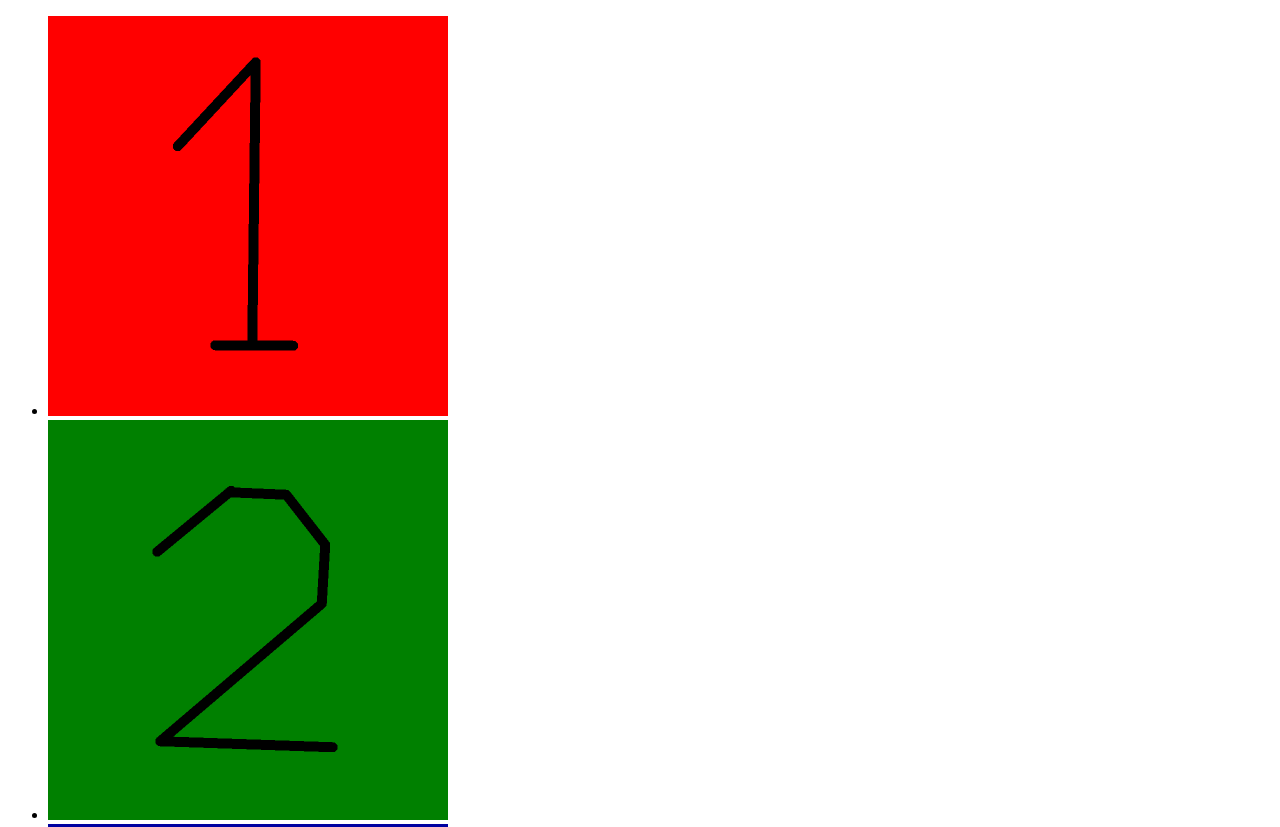
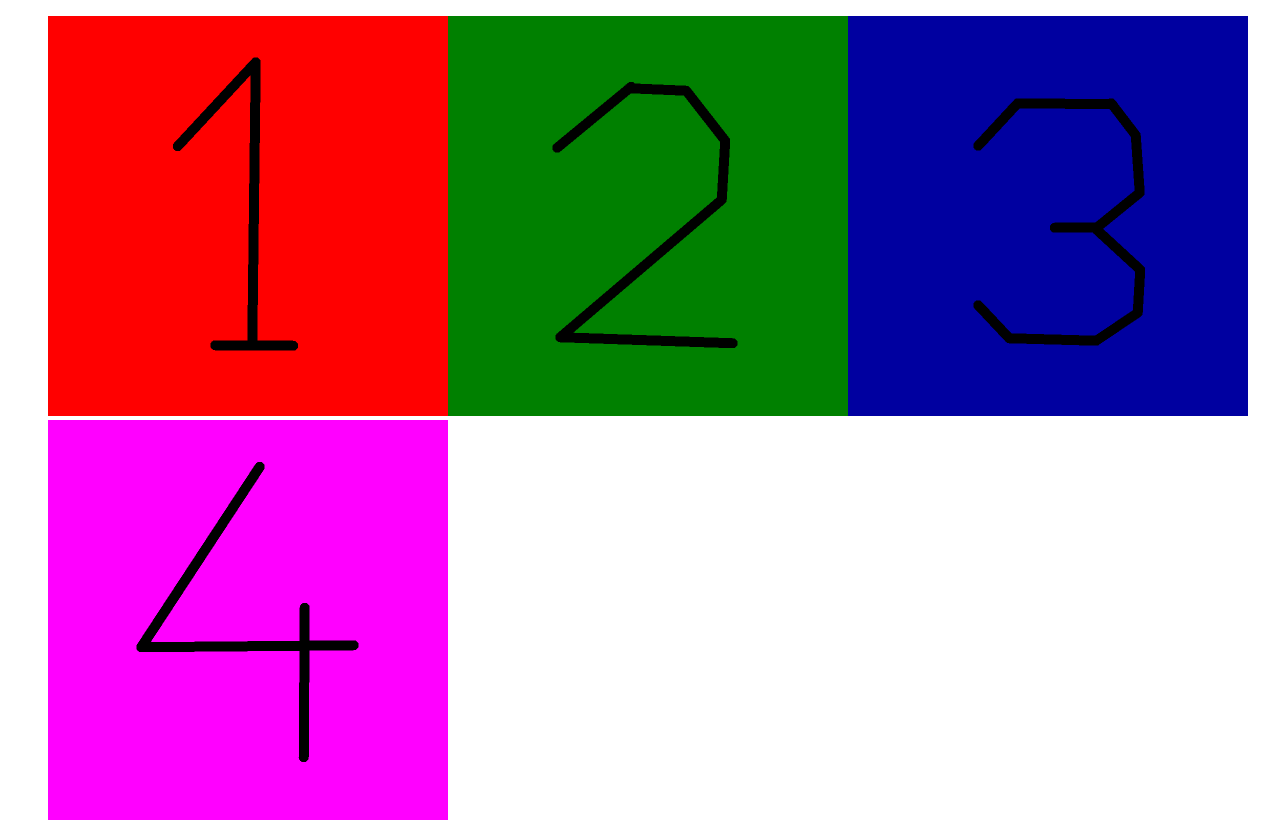
Before and after one commit to pikuch/pikuch.github.io, a plain HTML site: page index.html in a window 1280 px wide. Shown: the top 827 px of the page. Drawn offline with Linux system fonts and the light colour scheme.

Commit message:
changed layout a bit

```diff
--- a/styles.css
+++ b/styles.css
@@ -1,5 +1,6 @@
 ul {
+	list-style-type: none;
 	display: flex;
-	flex-direction: column;
+	flex-direction: row;
 	flex-wrap: wrap;
 }
```
Also changed, not shown: index.html (+1 -0 lines).
